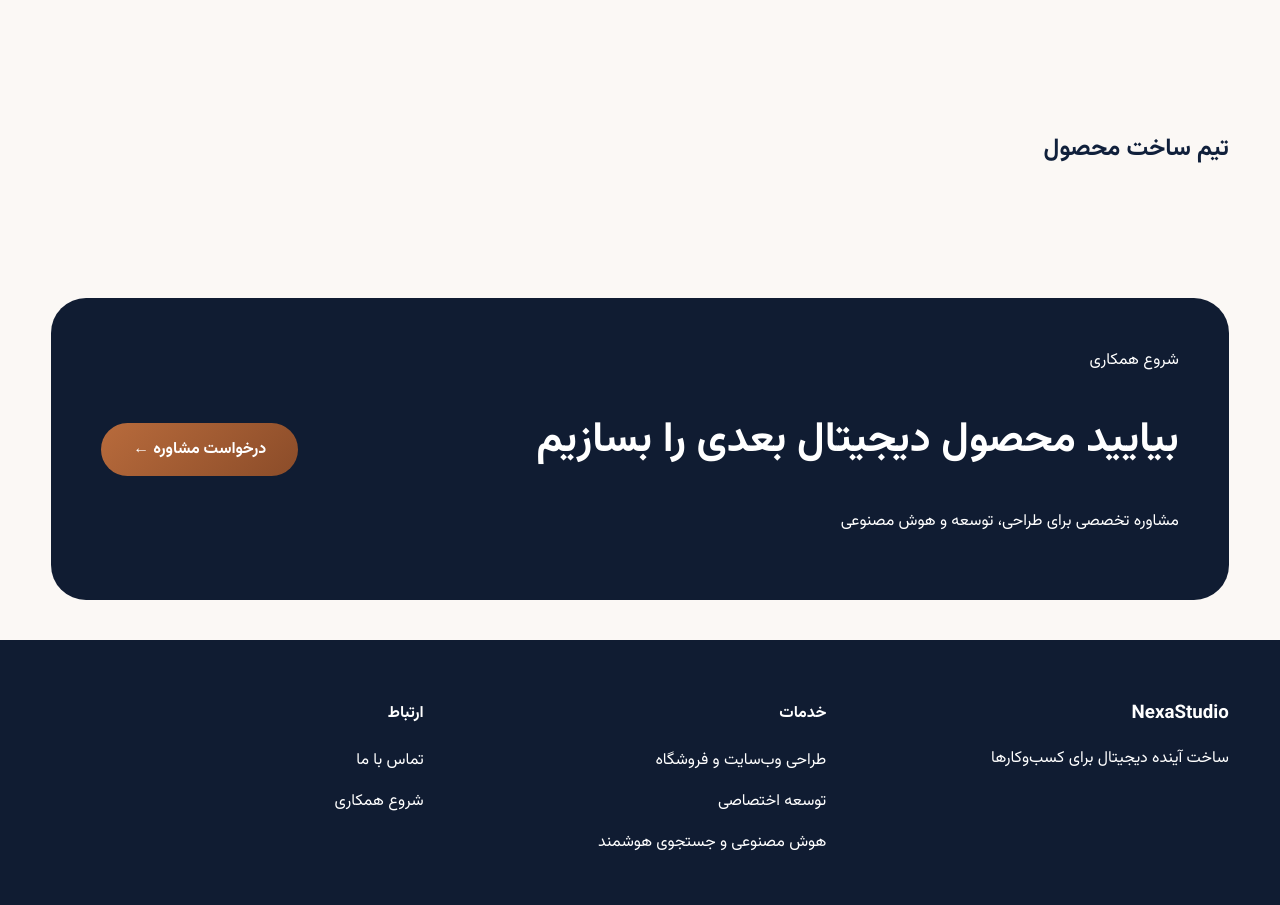
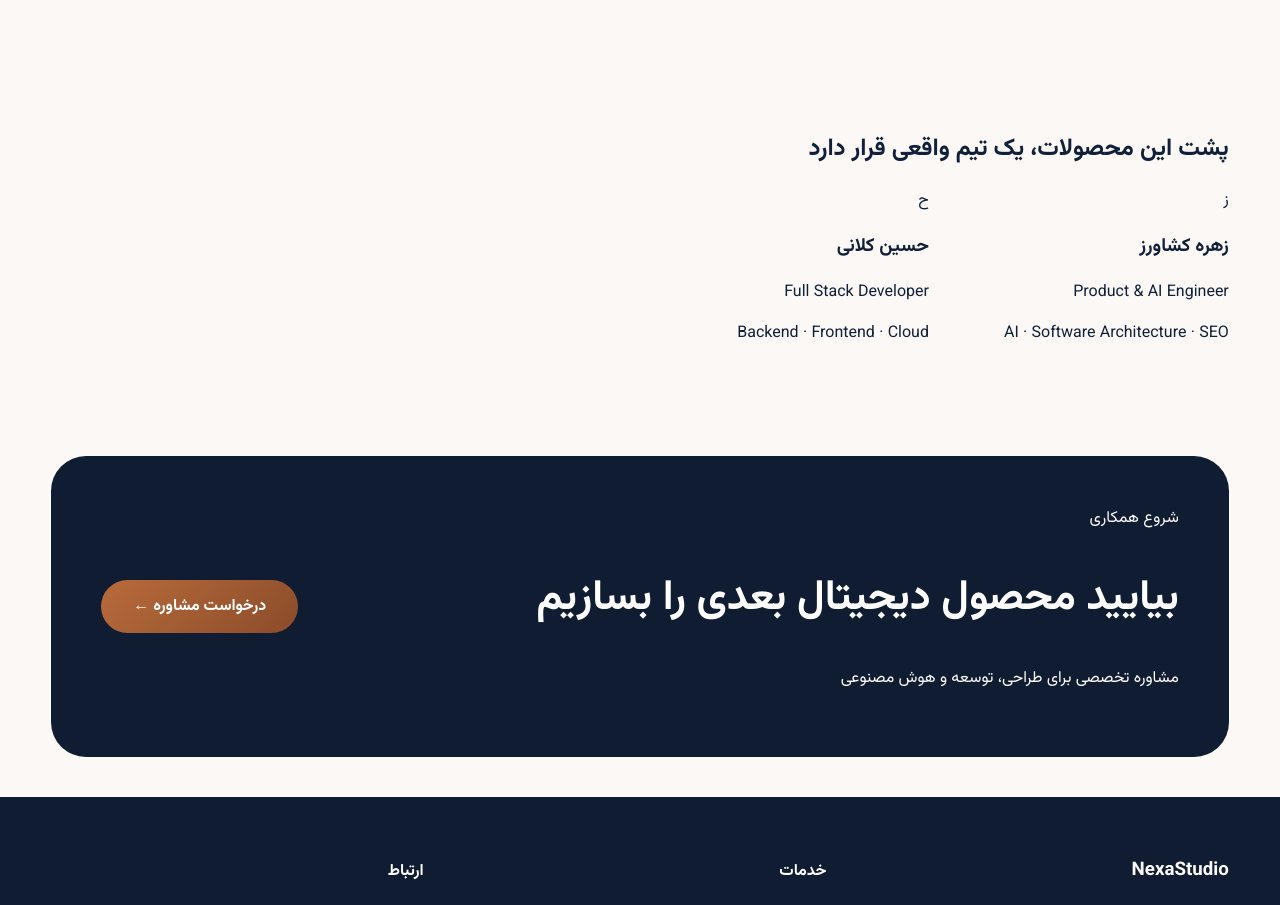
Before and after one commit to zohreksh/smartpilot, a Nuxt app: page / in a window 1280 px wide. Shown: the part 2300-3205 px from the top of the page. Built offline with nearby package versions, Linux system fonts and the light colour scheme.

Commit message:
feat: build team section

```diff
--- a/components/sections/TeamSection.vue
+++ b/components/sections/TeamSection.vue
@@ -1,7 +1,21 @@
 <template>
   <section class="section">
     <div class="container">
-      <h2>تیم ساخت محصول</h2>
+      <h2>پشت این محصولات، یک تیم واقعی قرار دارد</h2>
+      <div class="team-grid">
+        <article>
+          <div class="avatar">ز</div>
+          <h3>زهره کشاورز</h3>
+          <p>Product & AI Engineer</p>
+          <span>AI · Software Architecture · SEO</span>
+        </article>
+        <article>
+          <div class="avatar">ح</div>
+          <h3>حسین کلانی</h3>
+          <p>Full Stack Developer</p>
+          <span>Backend · Frontend · Cloud</span>
+        </article>
+      </div>
     </div>
   </section>
 </template>
```
